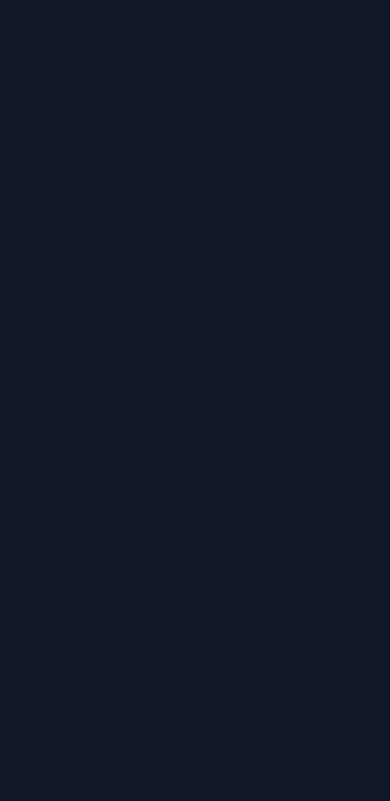
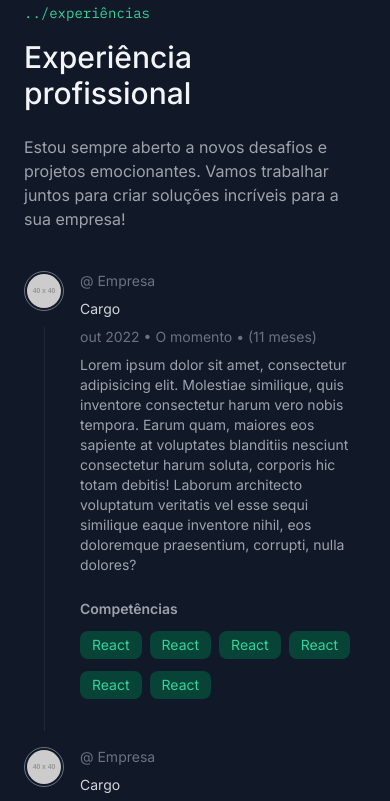
Before and after one commit to Luaxlz/portfolio-project, a Next.js app: page / in a window 390 px wide. Shown: the part 4040-4841 px from the top of the page. Before the commit the page ends 3979 px from the top, so only its background shows below. Built offline with nearby package versions, Linux system fonts and the light colour scheme.

Commit message:
feat: Created the experience section, add style and responsiveness to mobile devices

```diff
--- /dev/null
+++ b/app/components/pages/home/work-experience/experience-card.tsx
@@ -0,0 +1,59 @@
+import { TechBadge } from "@/app/components/tech-badge";
+import Image from "next/image";
+
+export const ExperienceCard = () => {
+  return (
+    <div className="grid grid-cols-[40px,1fr] gap-4 md:gap-10">
+      <div className="flex flex-col items-center gap-4">
+        <div className="rounded-full border border-gray-500 p-0.5">
+          <Image
+            width={40}
+            height={40}
+            alt="Logo da Empresa"
+            src="https://placehold.co/40x40/png"
+            className="rounded-full"
+          />
+        </div>
+
+        <div className="h-full w-[1px] bg-gray-800"></div>
+      </div>
+      {/* Sessão do Conteúdo */}
+      <div>
+        <div className="flex flex-col gap-2 text-sm sm:text-base">
+          <a
+            href=""
+            target="_blank"
+            className="text-gray-500 hover:text-emerald-500 transition-colors"
+          >
+            @ Empresa
+          </a>
+          <h4 className="text-gray-300">Cargo</h4>
+          <span className="text-gray-500">
+            out 2022 • O momento • (11 meses)
+          </span>
+          <p className="text-gray-400">
+            {/* Descrição da vaga */}
+            Lorem ipsum dolor sit amet, consectetur adipisicing elit. Molestiae
+            similique, quis inventore consectetur harum vero nobis tempora.
+            Earum quam, maiores eos sapiente at voluptates blanditiis nesciunt
+            consectetur harum soluta, corporis hic totam debitis! Laborum
+            architecto voluptatum veritatis vel esse sequi similique eaque
+            inventore nihil, eos doloremque praesentium, corrupti, nulla
+            dolores?
+          </p>
+        </div>
+        <p className="text-gray-400 text-sm mb-3 mt-6 font-semibold">
+          Competências
+        </p>
+        <div className="flex gap-x-2 gap-y-3 flex-wrap lg:max-w-[350px] mb-8">
+          <TechBadge name="React" />
+          <TechBadge name="React" />
+          <TechBadge name="React" />
+          <TechBadge name="React" />
+          <TechBadge name="React" />
+          <TechBadge name="React" />
+        </div>
+      </div>
+    </div>
+  );
+};
--- /dev/null
+++ b/app/components/pages/home/work-experience/index.tsx
@@ -0,0 +1,24 @@
+import { SectionTitle } from "@/app/components/section-title";
+import { ExperienceCard } from "./experience-card";
+
+export const WorkExperience = () => {
+  return (
+    <section className="container py-16 flex flex-col md:flex-row gap-10 md:gap-4 lg:gap-16">
+      <div className="max-w-[420px]">
+        <SectionTitle
+          title="Experiência profissional"
+          subtitle="experiências"
+        />
+        <p className="text-gray-400 mt-6">
+          Estou sempre aberto a novos desafios e projetos emocionantes. Vamos
+          trabalhar juntos para criar soluções incríveis para a sua empresa!
+        </p>
+      </div>
+
+      <div className="flex flex-col gap-4">
+        <ExperienceCard />
+        <ExperienceCard />
+      </div>
+    </section>
+  );
+};
--- a/app/page.tsx
+++ b/app/page.tsx
@@ -1,6 +1,7 @@
 import { HeroSection } from "./components/pages/home/hero-section";
 import { HighlightedProjects } from "./components/pages/home/highlighted-projects";
 import { KnowTechs } from "./components/pages/home/know-techs";
+import { WorkExperience } from "./components/pages/home/work-experience";
 
 export default async function Home() {
   return (
@@ -8,6 +9,7 @@
       <HeroSection />
       <KnowTechs />
       <HighlightedProjects />
+      <WorkExperience />
     </>
   );
 }
```
